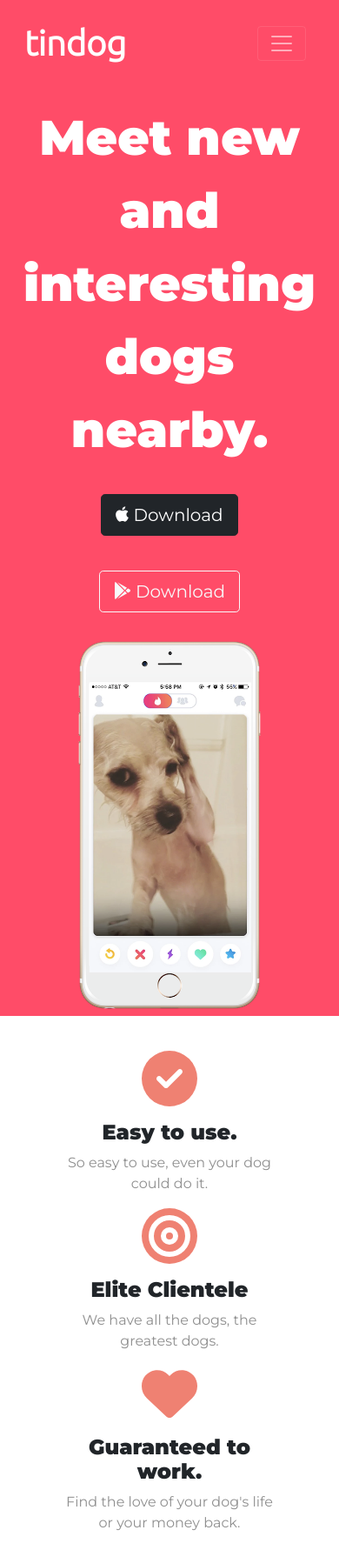
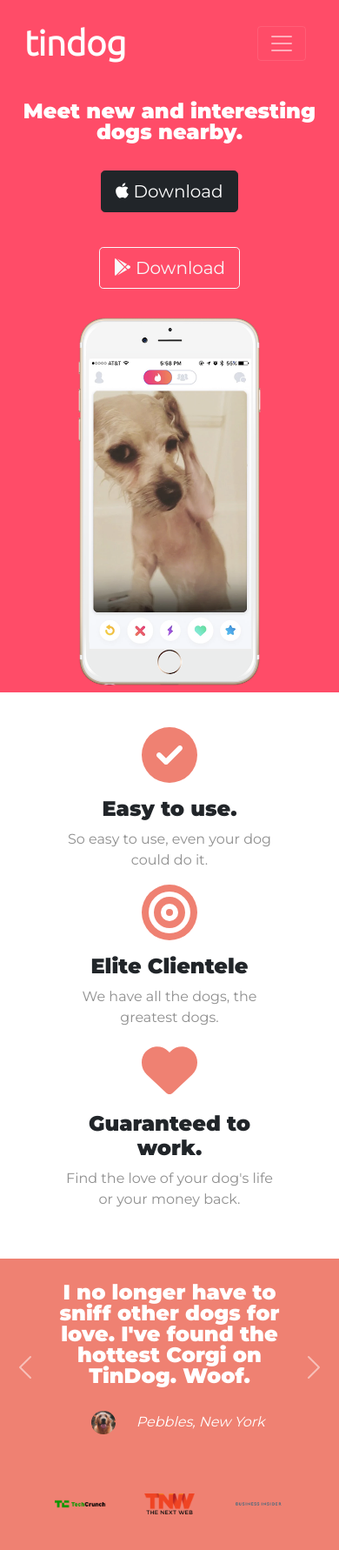
Before and after one commit to mitrasai/Tindog, a plain HTML site: page index.html in a window 390 px wide. Shown: the top 1782 px of the page at 87% size. Drawn offline with nearby package versions, Linux system fonts and the light colour scheme.

Commit message:
styles.css

```diff
--- a/css/styles.css
+++ b/css/styles.css
@@ -210,4 +210,30 @@ h1, h2, h3, h4, h5, h6{
         margin-top: 1rem;
         transform: rotate(0);
     }
+
+    .head1{
+        font-size: 1.5rem;
+        line-height: 1;
+
+    }
+
+    .price-head{
+        font-size: 1.5rem;
+        line-height: 1;
+    }
+
+    .testimonial-text{
+        font-size: 1.5rem;
+        line-height: 1;
+    }
+
+    .testimonial-text{
+        font-size: 1.5rem;
+        line-height: 1;
+    }
+
+    .price-para{
+        font-size: 1.5rem;
+        line-height: 1;
+    }
 }
```
